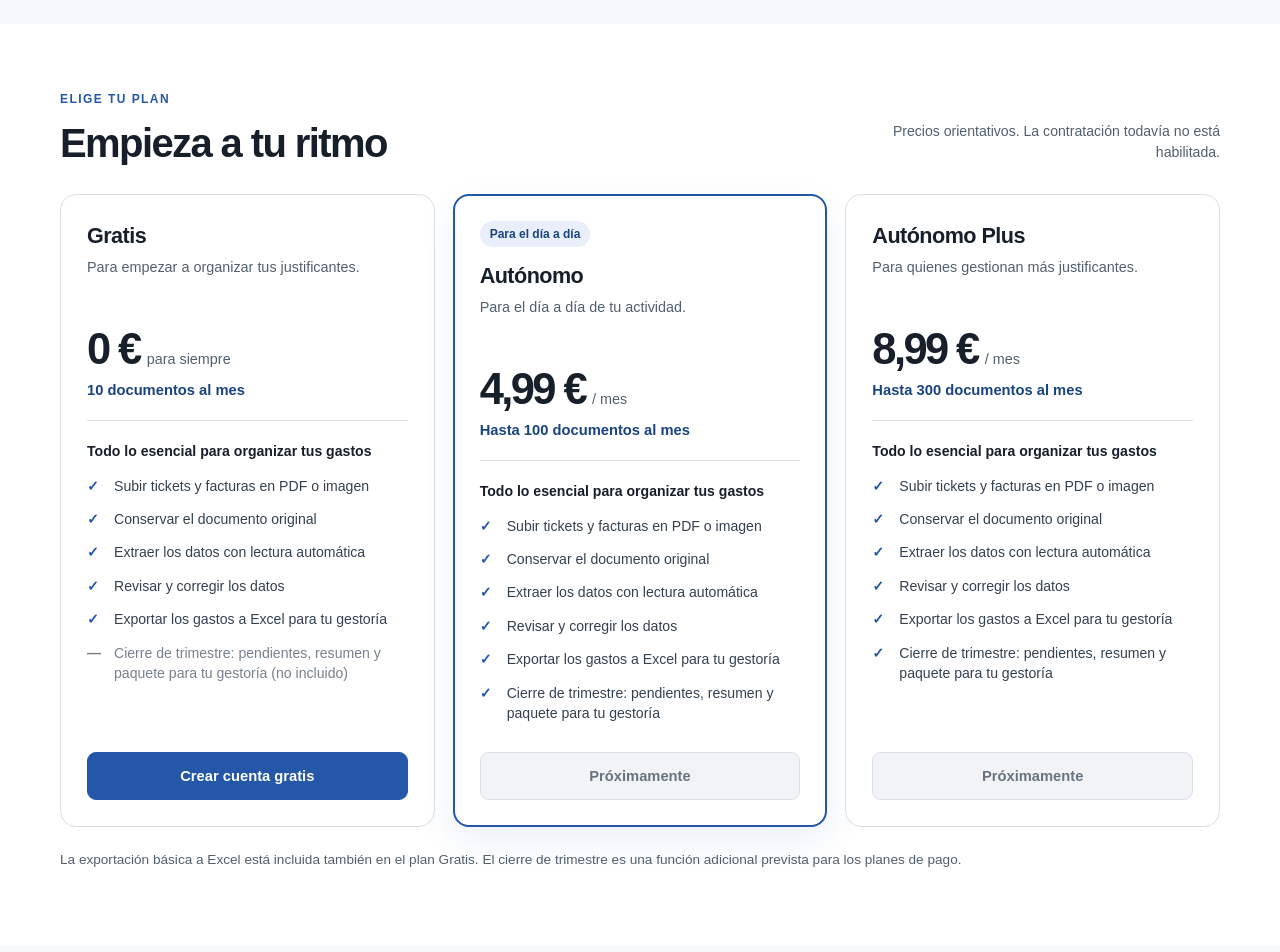
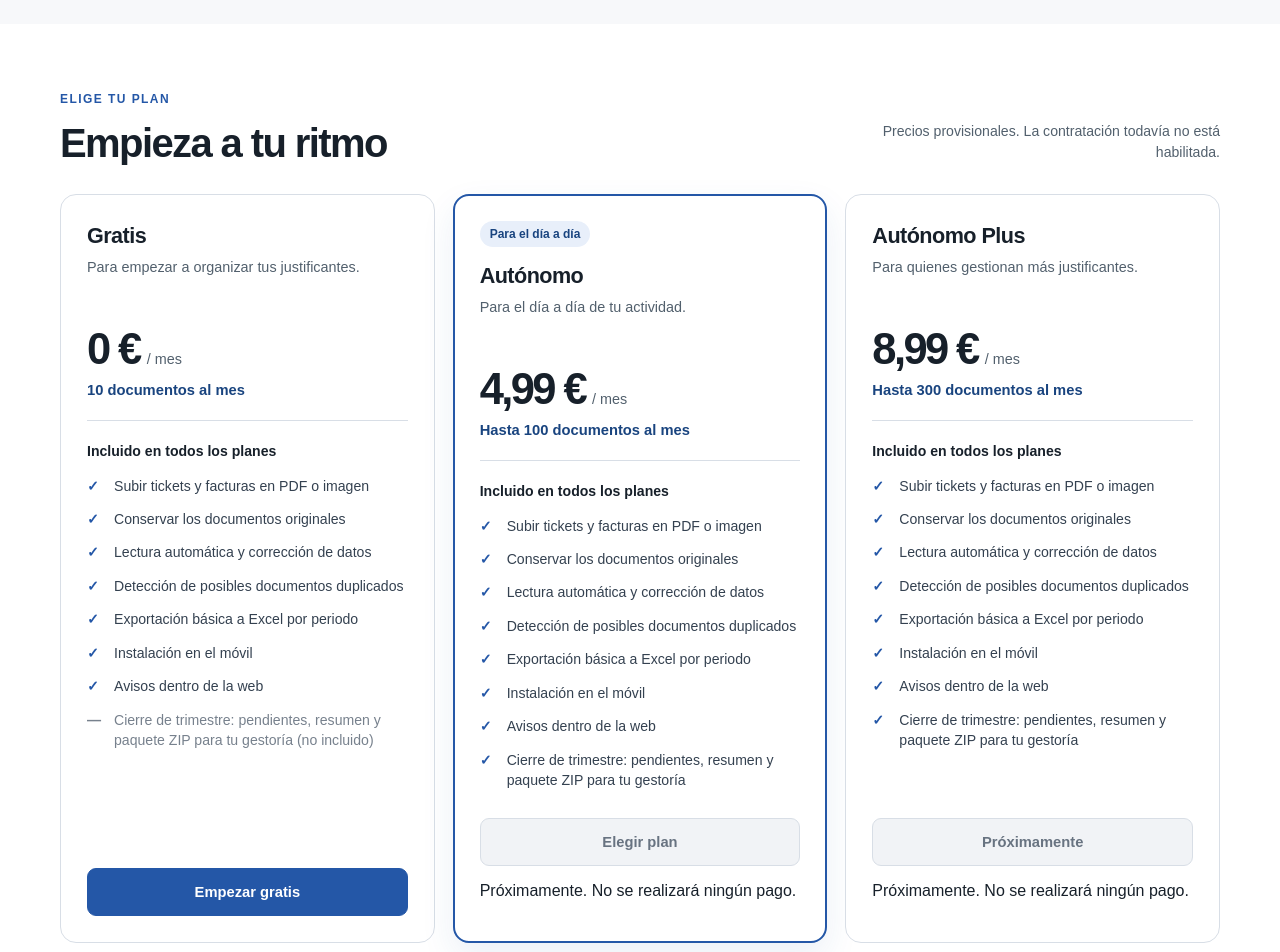
Before and after one commit to Ana-gp/gestion-facturas, a Next.js app: page /precios in a window 1280 px wide. Shown: the part 540-1492 px from the top of the page. Built offline with nearby package versions, Linux system fonts and the light colour scheme.

Commit message:
Ajusta funciones y textos de la página de precios

```diff
--- a/app/precios/page.tsx
+++ b/app/precios/page.tsx
@@ -13,11 +13,11 @@ const planes = [
     nombre: "Gratis",
     descripcion: "Para empezar a organizar tus justificantes.",
     precio: "0 €",
-    periodo: "para siempre",
+    periodo: "/ mes",
     limite: "10 documentos al mes",
     destacado: false,
     cierre: false,
-    cta: "Crear cuenta gratis",
+    cta: "Empezar gratis",
   },
   {
     nombre: "Autónomo",
@@ -27,7 +27,7 @@ const planes = [
     limite: "Hasta 100 documentos al mes",
     destacado: true,
     cierre: true,
-    cta: "Próximamente",
+    cta: "Elegir plan",
   },
   {
     nombre: "Autónomo Plus",
@@ -43,10 +43,12 @@ const planes = [
 
 const funcionesComunes = [
   "Subir tickets y facturas en PDF o imagen",
-  "Conservar el documento original",
-  "Extraer los datos con lectura automática",
-  "Revisar y corregir los datos",
-  "Exportar los gastos a Excel para tu gestoría",
+  "Conservar los documentos originales",
+  "Lectura automática y corrección de datos",
+  "Detección de posibles documentos duplicados",
+  "Exportación básica a Excel por periodo",
+  "Instalación en el móvil",
+  "Avisos dentro de la web",
 ];
 
 export default function PreciosPage() {
@@ -71,9 +73,9 @@ export default function PreciosPage() {
           Elige el espacio que necesitas para guardar tus tickets y facturas,
           revisar sus datos y preparar la documentación para tu gestoría.
         </p>
-        <a className={styles.enlaceHero} href="#planes">
+        <Link className={styles.enlaceHero} href="#planes">
           Comparar planes <span aria-hidden="true">↓</span>
-        </a>
+        </Link>
       </section>
 
       <section className={styles.planes} id="planes" aria-labelledby="titulo-planes">
@@ -83,7 +85,7 @@ export default function PreciosPage() {
             <h2 id="titulo-planes">Empieza a tu ritmo</h2>
           </div>
           <p className={styles.notaPrecio}>
-            Precios orientativos. La contratación todavía no está habilitada.
+            Precios provisionales. La contratación todavía no está habilitada.
           </p>
         </div>
 
@@ -108,7 +110,7 @@ export default function PreciosPage() {
 
               <div className={styles.separador} />
 
-              <p className={styles.tituloLista}>Todo lo esencial para organizar tus gastos</p>
+              <p className={styles.tituloLista}>Incluido en todos los planes</p>
               <ul className={styles.lista}>
                 {funcionesComunes.map((funcion) => (
                   <li key={funcion}>
@@ -121,7 +123,7 @@ export default function PreciosPage() {
                     {plan.cierre ? "✓" : "—"}
                   </span>
                   <span>
-                    Cierre de trimestre: pendientes, resumen y paquete para tu gestoría
+                    Cierre de trimestre: pendientes, resumen y paquete ZIP para tu gestoría
                     {!plan.cierre && <span className={styles.aclaracion}> (no incluido)</span>}
                   </span>
                 </li>
@@ -132,16 +134,20 @@ export default function PreciosPage() {
                   {plan.cta}
                 </Link>
               ) : (
-                <button className={styles.botonProximamente} type="button" disabled>
+                <button className={styles.botonProximamente} type="button" disabled aria-describedby={`aviso-${plan.nombre.toLowerCase().replaceAll(" ", "-")}`}>
                   {plan.cta}
                 </button>
+              )}
+              {plan.nombre !== "Gratis" && (
+                <p className={styles.avisoContratacion} id={`aviso-${plan.nombre.toLowerCase().replaceAll(" ", "-")}`}>
+                  Próximamente. No se realizará ningún pago.
+                </p>
               )}
             </article>
           ))}
         </div>
         <p className={styles.notaPlanes}>
-          La exportación básica a Excel está incluida también en el plan Gratis.
-          El cierre de trimestre es una función adicional prevista para los planes de pago.
+          La exportación básica a Excel está incluida en los tres planes. El cierre de trimestre es la función adicional prevista para los planes de pago.
         </p>
       </section>
 
@@ -196,8 +202,7 @@ export default function PreciosPage() {
         <div className={styles.pregunta}>
           <h3>¿Puedo contratar ahora un plan de pago?</h3>
           <p>
-            Todavía no. Los pagos y la contratación no están habilitados en esta versión.
-            Los importes mostrados son orientativos.
+            Todavía no. Los pagos y la contratación no están habilitados en esta versión. Los importes son provisionales y pueden cambiar.
           </p>
         </div>
         <div className={styles.pregunta}>
```
